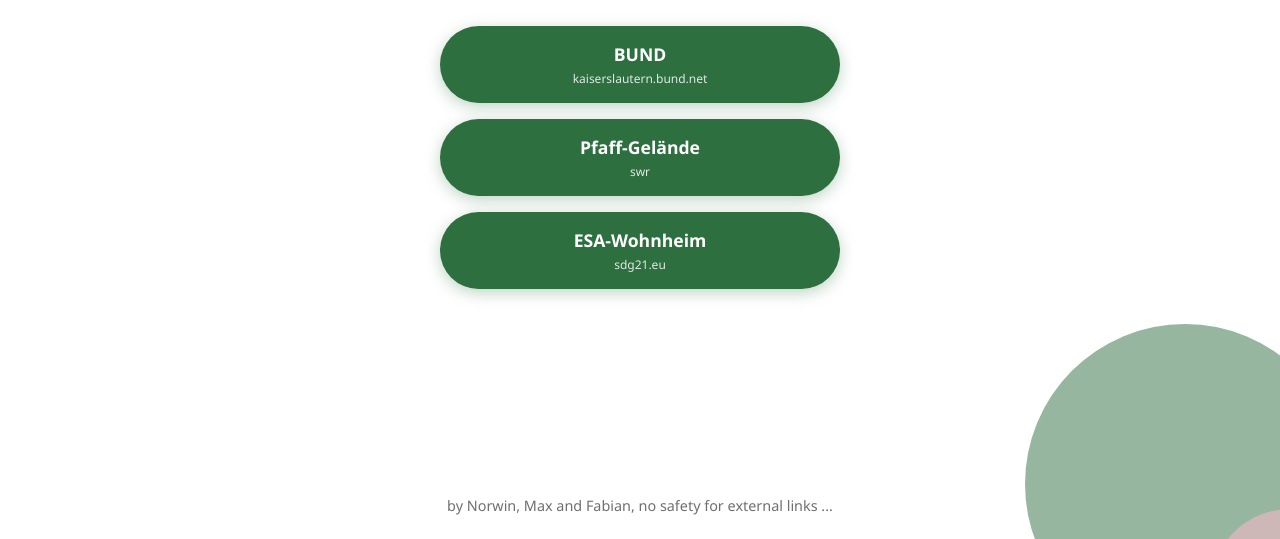
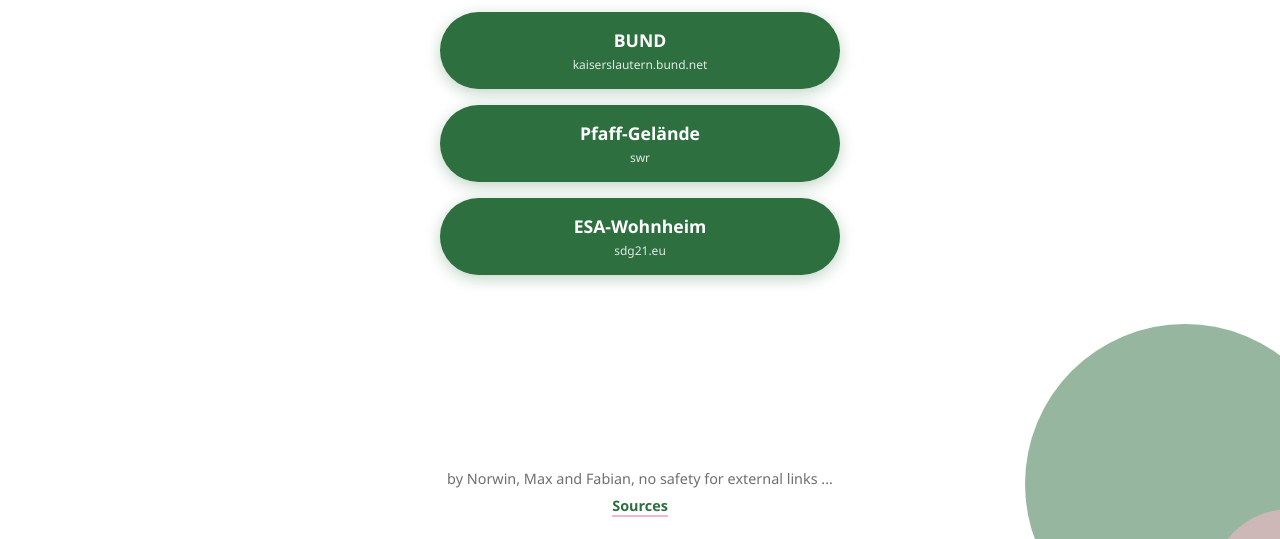
Before and after one commit to hhg-kl/Climate-Action-flyer, a plain HTML site: page index.html in a window 1280 px wide. Shown: the part 261-800 px from the top of the page. Drawn offline with Linux system fonts and the light colour scheme.

Commit message:
Add footer credits and sources link to index.html

```diff
--- a/index.html
+++ b/index.html
@@ -110,8 +110,24 @@
       text-align: center;
       font-size: 0.9rem;
       color: var(--text-color);
+      z-index: 1;
+    }
+
+    .footer-credits {
       opacity: 0.7;
-      z-index: 1;
+      margin-bottom: 0.5rem;
+    }
+
+    .sources-link {
+      color: var(--primary-color);
+      text-decoration: none;
+      font-weight: 600;
+      border-bottom: 2px solid var(--secondary-color);
+      transition: opacity 0.2s;
+    }
+
+    .sources-link:hover {
+      opacity: 0.7;
     }
 
     @media (max-width: 480px) {
@@ -161,7 +177,8 @@
   </main>
 
   <footer>
-    by Norwin, Max and Fabian, no safety for external links ...
+    <div class="footer-credits">by Norwin, Max and Fabian, no safety for external links ...</div>
+    <a href="sources.html" class="sources-link">Sources</a>
   </footer>
 </body>
 </html>
```
